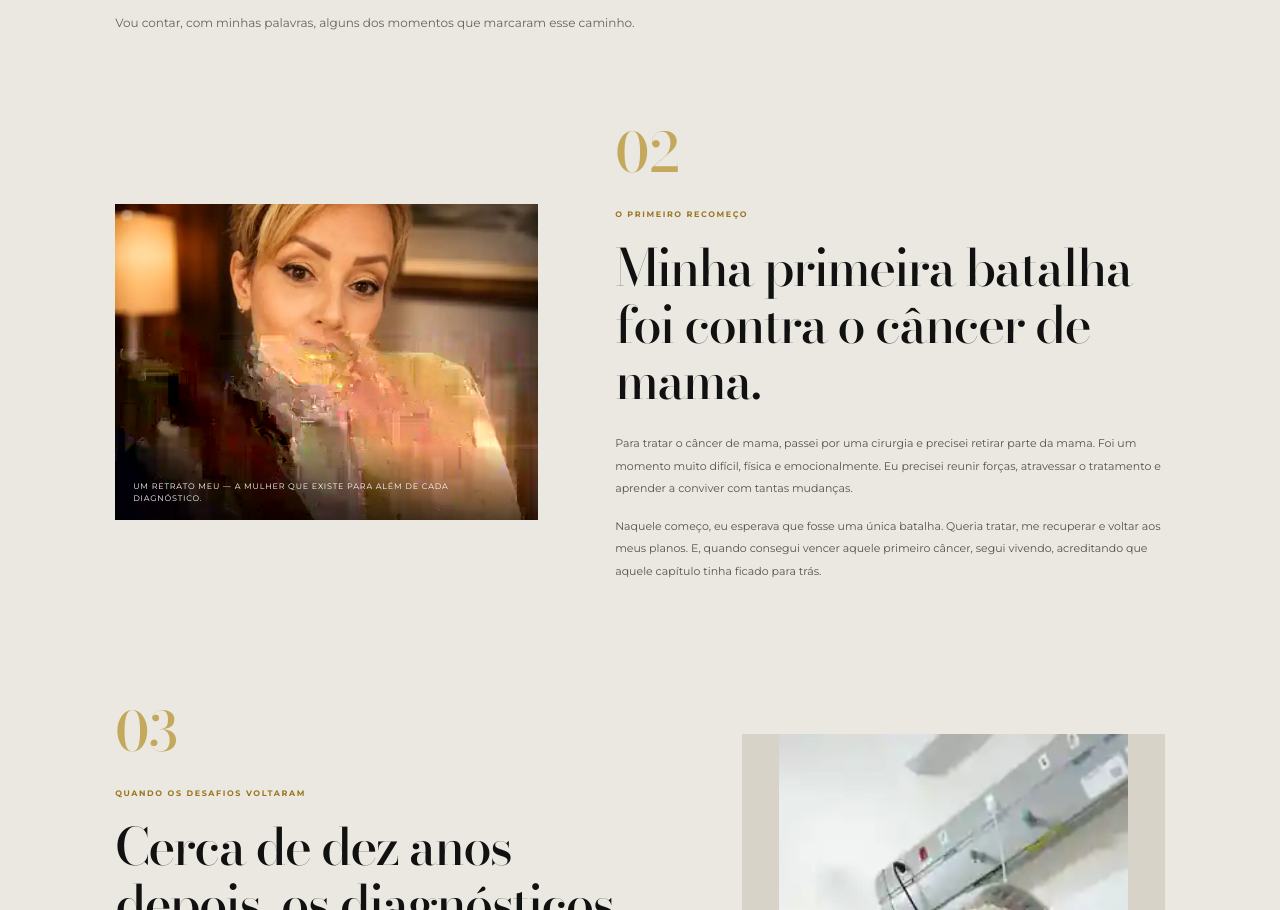
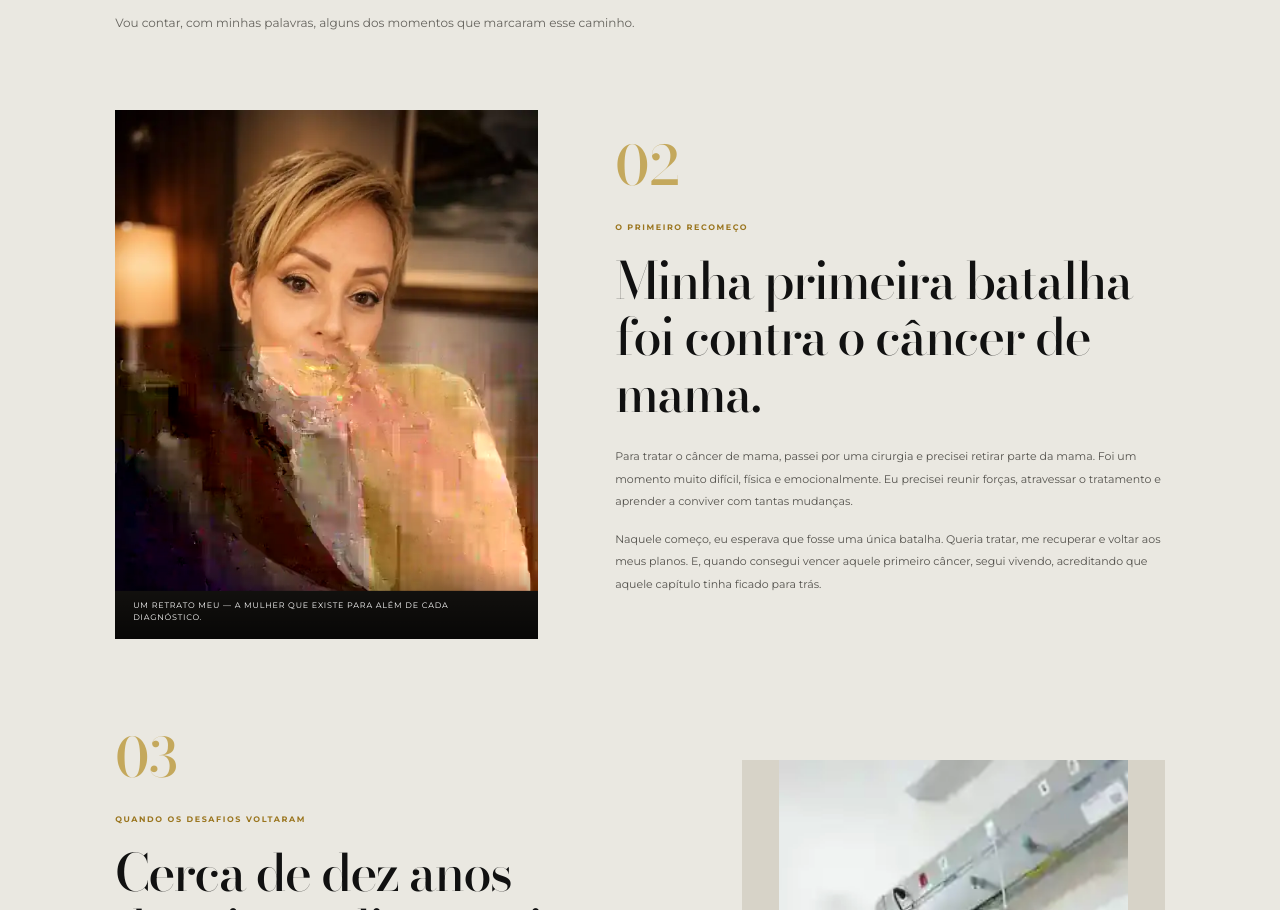
Before and after one commit to viviroque1711/jornada-da-ju, a React (Vite) app: page / in a window 1280 px wide. Shown: the part 3422-4332 px from the top of the page. Built offline with nearby package versions, Linux system fonts and the light colour scheme.

Commit message:
style: use portrait framing for new first chapter photo

```diff
--- a/src/styles.css
+++ b/src/styles.css
@@ -295,3 +295,33 @@ img{display:block;max-width:100%}
 .continuing-image:hover img{
   filter:saturate(1.12) contrast(1.04)!important;
 }
+
+/* Retrato alternativo do primeiro capítulo: enquadramento vertical, em cor e sem cortes. */
+.story-chapter:nth-child(1) .story-image{
+  height:auto!important;
+  min-height:0!important;
+  max-height:none!important;
+  aspect-ratio:4 / 5!important;
+  background:#171512;
+}
+.story-chapter:nth-child(1) .story-image img{
+  position:absolute;
+  inset:0;
+  width:100%;
+  height:100%;
+  min-height:0;
+  object-fit:cover!important;
+  object-position:center 32%;
+  filter:none!important;
+  background:transparent;
+}
+@media(max-width:900px){
+  .story-chapter:nth-child(1) .story-image{
+    height:auto!important;min-height:0!important;max-height:none!important;aspect-ratio:4 / 5!important;
+  }
+}
+@media(max-width:560px){
+  .story-chapter:nth-child(1) .story-image{
+    height:auto!important;min-height:0!important;max-height:none!important;aspect-ratio:4 / 5!important;
+  }
+}
```
